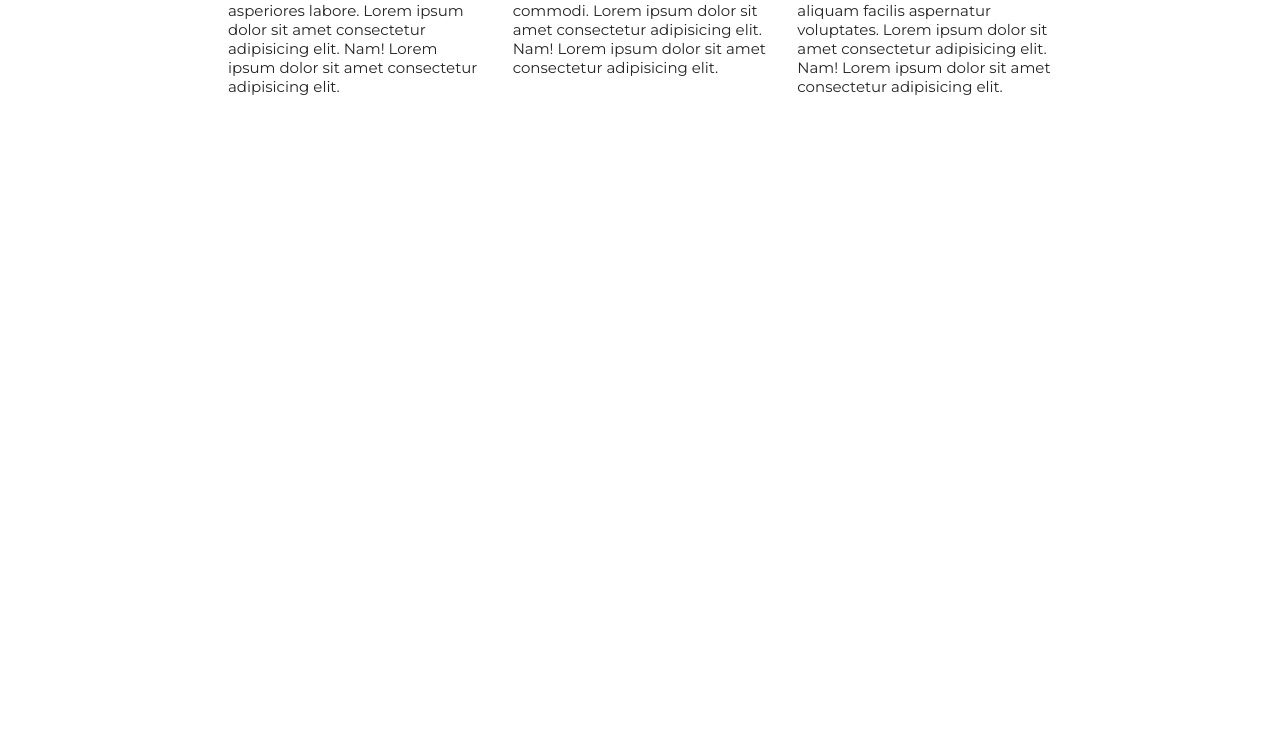
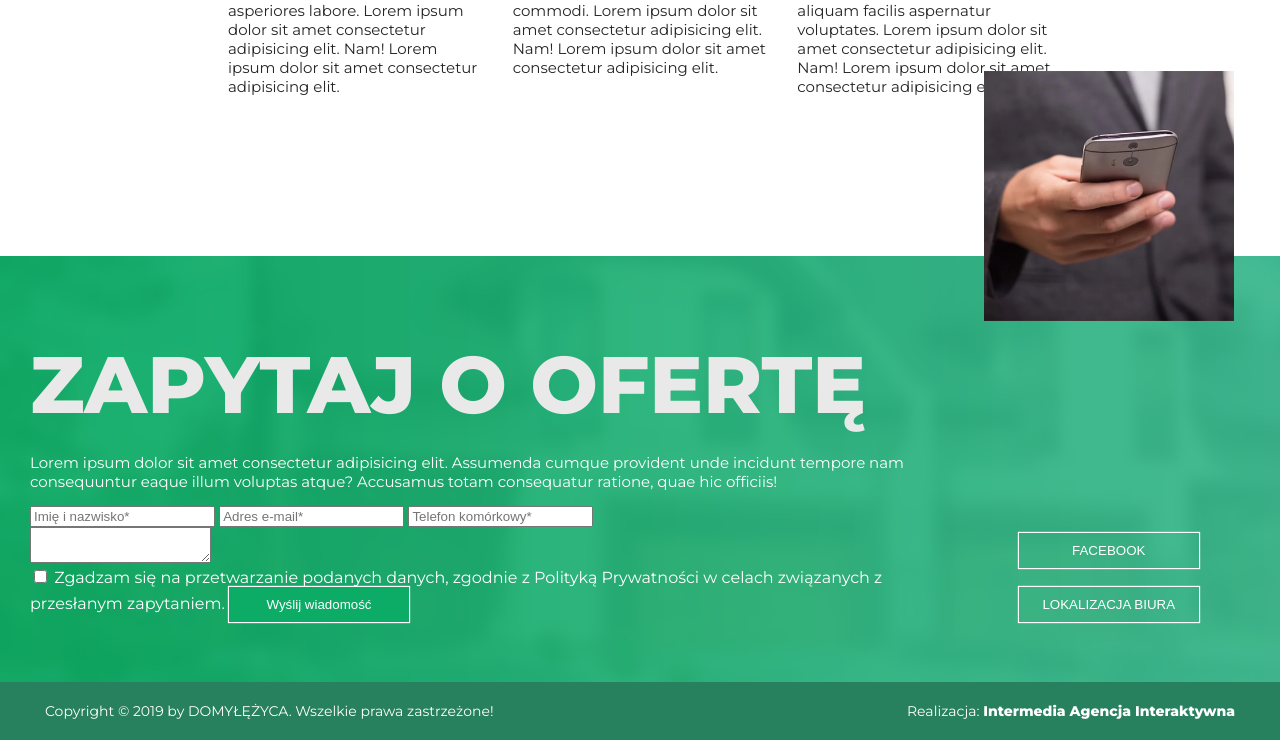
Before and after one commit to RadoslawSzymansky/DomkiBlizniacze, a plain HTML site: page index.html in a window 1280 px wide. Shown: the part 3275-4015 px from the top of the page. Before the commit the page ends 3481 px from the top, so only its background shows below. Drawn offline with Linux system fonts and the light colour scheme.

Commit message:
form html ready

```diff
--- a/index.html
+++ b/index.html
@@ -213,6 +213,47 @@
                 </div>
             </div>
         </section>
+        <section class="contact">
+            <div class="container">
+                <div class="row">
+                    <div class="col-9">
+                        <h1 class="text--title">ZAPYTAJ O OFERTĘ</h1>
+                        <p class="text">
+                            Lorem ipsum dolor sit amet consectetur adipisicing elit.
+                            Assumenda cumque provident unde incidunt tempore nam consequuntur eaque illum voluptas atque?
+                            Accusamus totam consequatur ratione, quae hic officiis!
+                        </p>
+                        <form action="" class="form contact__form">
+                            <div class="form__data">
+                                <input type="text" name="name" id="name" placeholder="Imię i nazwisko*">
+                                <input type="email" name="email" id="email" placeholder="Adres e-mail*">
+                                <input type="number" name="phone" id="phone" placeholder="Telefon komórkowy*">
+                            </div>
+                            <textarea name="message" id="message"></textarea>
+                            <br>
+                            <input type="checkbox" name="rulescheck" id="rulescheck">
+                            <label for="rulescheck">
+                                Zgadzam się na przetwarzanie podanych danych, zgodnie z
+                                Polityką Prywatności w celach związanych z przesłanym zapytaniem.
+                            </label>
+                            <button class="btn btn-overlay">Wyślij wiadomość</button>
+                        </form>
+                    </div>
+                    <div class="col-3 contact__right-side">
+                        <img src="/assets/contactpsd.png" alt="phone" class="img contact__img">
+                        <button class="btn btn--overlay">facebook</button>
+                        <br>
+                        <button class="btn btn--overlay">lokalizacja biura</button>
+                    </div>
+                </div>
+            </div>
+        </section>
+        <footer class="footer">
+            <div class="container row">
+                <div class="col-6 footer__copyrights">Copyright © 2019 by DOMYŁĘŻYCA. Wszelkie prawa zastrzeżone!</div>
+                <div class="col-6 footer__author">Realizacja: <b>Intermedia Agencja Interaktywna</b></div>
+            </div>
+        </footer>
     </div>
 </body>
 </html>
--- a/sass/_variables.scss
+++ b/sass/_variables.scss
@@ -1,4 +1,5 @@
 $color-primary: #0dac66;
+$color-primary-dark: #27805e;
 $color-warning: #b28d28;
 $color-danger: #b63838;
 $color-text: #252525;
--- /dev/null
+++ b/sass/sections/_contact.scss
@@ -0,0 +1,37 @@
+.contact {
+    margin-top: 250px;
+    color: #fff;
+    background-image: url(/assets/contactbgc.png);
+    background-size: cover;
+    padding: 50px 10px;
+
+    .title, .text {
+        color: #fff;
+    };
+
+    &__img {
+        display: block;
+        margin: 0 auto;
+        max-width: 80%;
+        position: absolute;
+        top: -80%;
+    };
+
+    &__right-side {
+        position: relative;
+        display: flex;
+        flex-direction: column;
+        justify-content: flex-end;
+        align-items: center;
+    }
+
+    .btn {
+        color: #fff;
+        box-shadow: 0 0 1px 1px #fff;
+        min-width: 180px;
+
+        &:hover {
+            background-color: $color-primary-dark;
+        }
+    }
+};
--- /dev/null
+++ b/sass/sections/_footer.scss
@@ -0,0 +1,15 @@
+.footer {
+    min-height: 50px;
+    padding: 10px;
+    font-size: 14px;
+    color: #fff;
+    background-color: $color-primary-dark;
+
+
+    &__copyrights {
+
+    };
+    &__author {
+        text-align: right;
+    };
+};
--- a/sass/style.scss
+++ b/sass/style.scss
@@ -11,6 +11,8 @@
 @import "sections/about";
 @import "sections/offer";
 @import "sections/localization";
+@import "sections/contact";
+@import "sections/footer";
 
 // main styles
 
```
Also changed, not shown: assets/contactbgc.png (added), assets/contactpsd.png (added), css/style.css, 1 other file.
